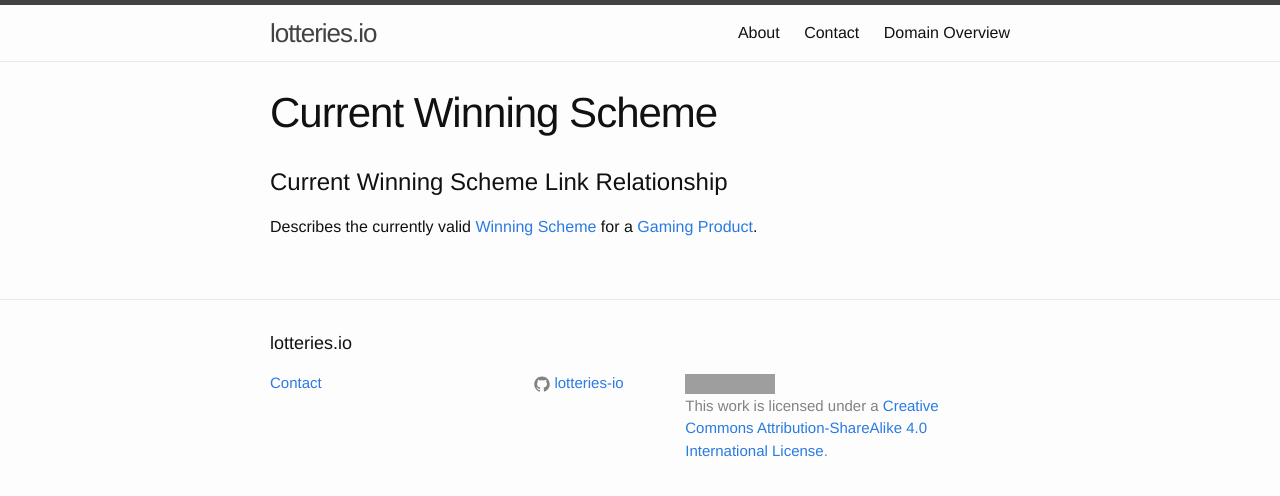
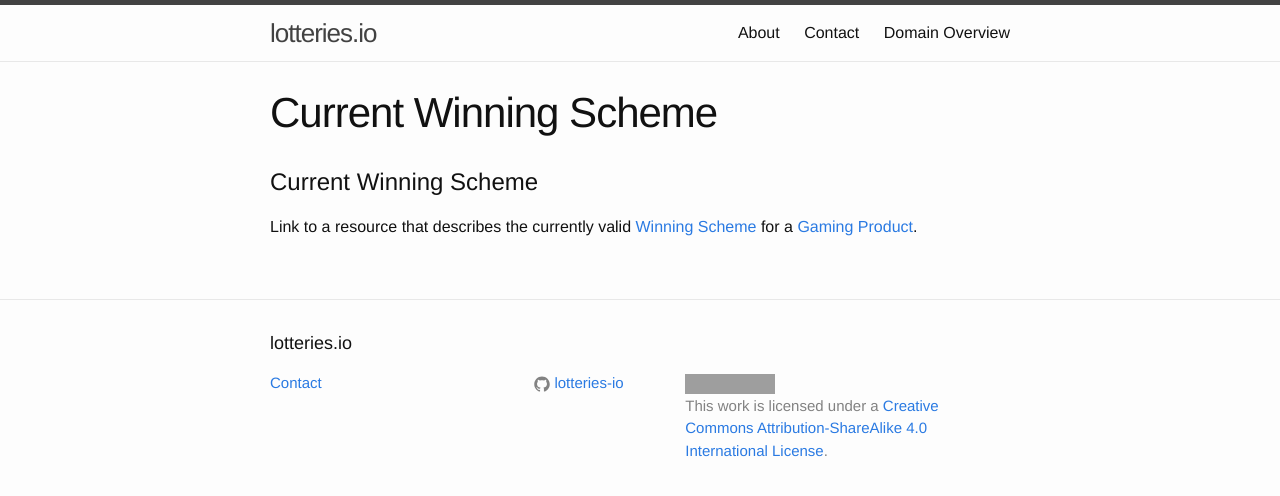
Before and after one commit to lotteries-io/lotteries-io.github.io, a Jekyll site: the page built from _link-relationships/current-winning-scheme.md, in a window 1280 px wide. Shown: the top 496 px of the page. Built offline with Jekyll 4.4.1, drawn with Linux system fonts in a browser that asks for light colours; grey boxes are pictures that could not be loaded.

Commit message:
Update current-winning-scheme.md

```diff
--- a/_link-relationships/current-winning-scheme.md
+++ b/_link-relationships/current-winning-scheme.md
@@ -3,6 +3,6 @@ layout: page
 title: Current Winning Scheme
 ---
 
-# Current Winning Scheme Link Relationship
+# Current Winning Scheme
 
-Describes the currently valid [Winning Scheme](../concepts/winning-scheme) for a [Gaming Product](../concepts/gaming-product).
+Link to a resource that describes the currently valid [Winning Scheme](../concepts/winning-scheme) for a [Gaming Product](../concepts/gaming-product).
```
